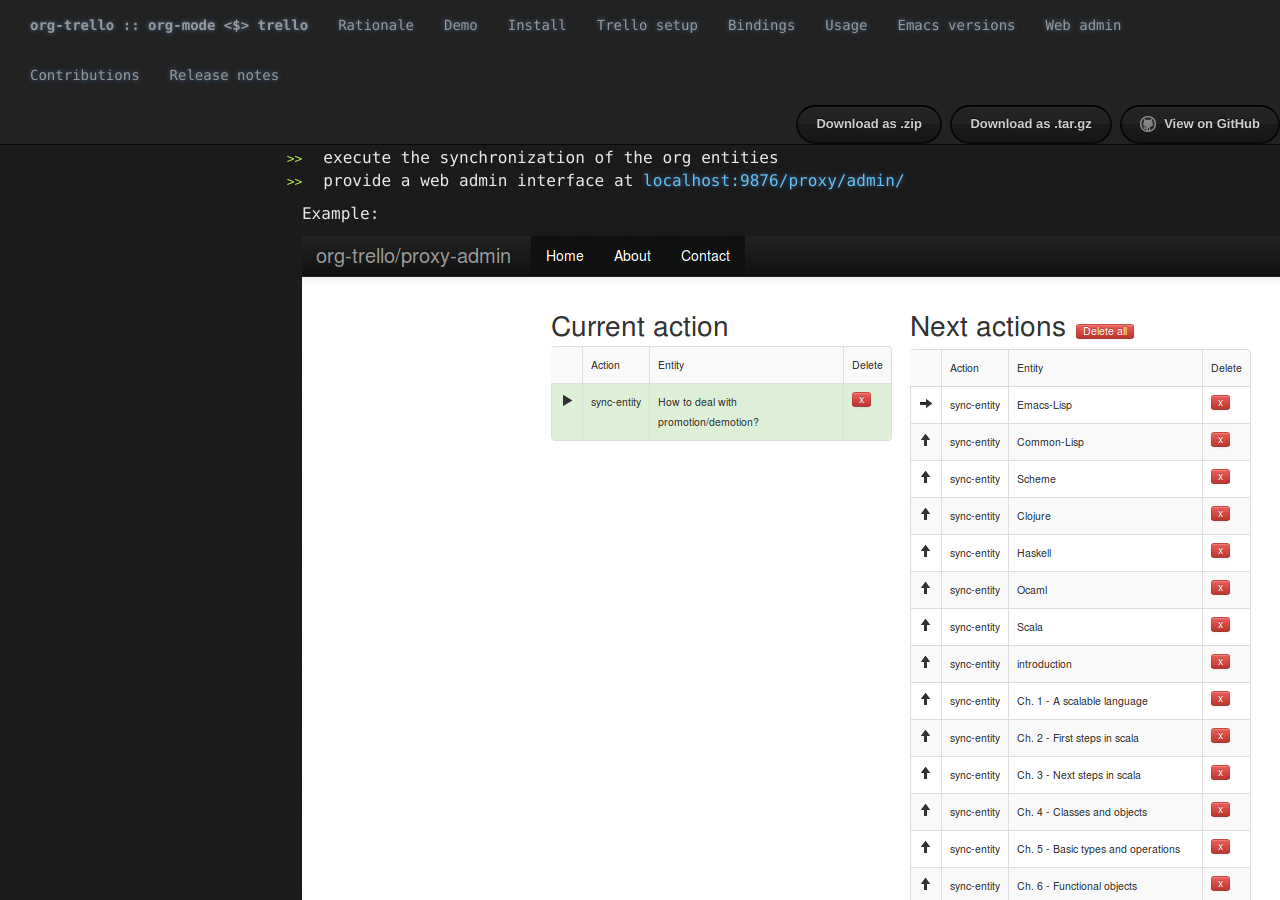
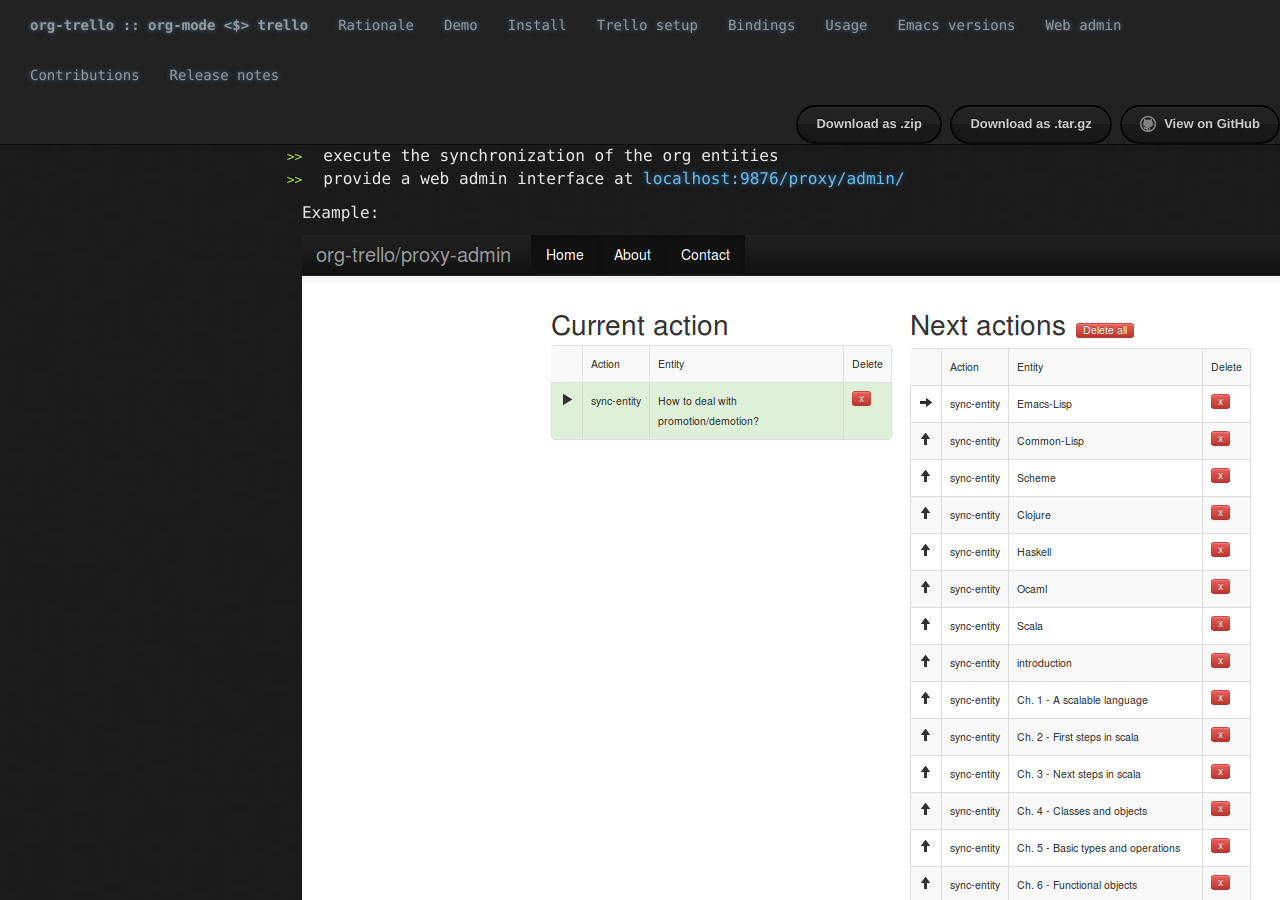
Before and after one commit to org-trello/org-trello.github.io, a Jekyll site: the page built from web-admin.md, in a window 1280 px wide and 900 px high. Built offline with Jekyll 4.4.1, drawn with Linux system fonts in a browser that asks for light colours; Markdown is read by kramdown in place of the engine named in the settings.

Commit message:
Padding to the body

```diff
--- a/_layouts/default.html
+++ b/_layouts/default.html
@@ -18,7 +18,7 @@
     <link rel="stylesheet" type="text/css" href="/stylesheets/print.css" media="print" />
 
   </head>
-  <body>
+  <body style="padding-top: 10px">
     <nav class="navbar navbar-inverse navbar-fixed-top" role="navigation">
       <div class="container-fluid">
         <div class="collapse navbar-collapse">
@@ -44,7 +44,7 @@
       </div>
     </nav>
 
-    <div class="site" style="margin-top: 60px">
+    <div class="site">
 
       {{ content }}
 
```
